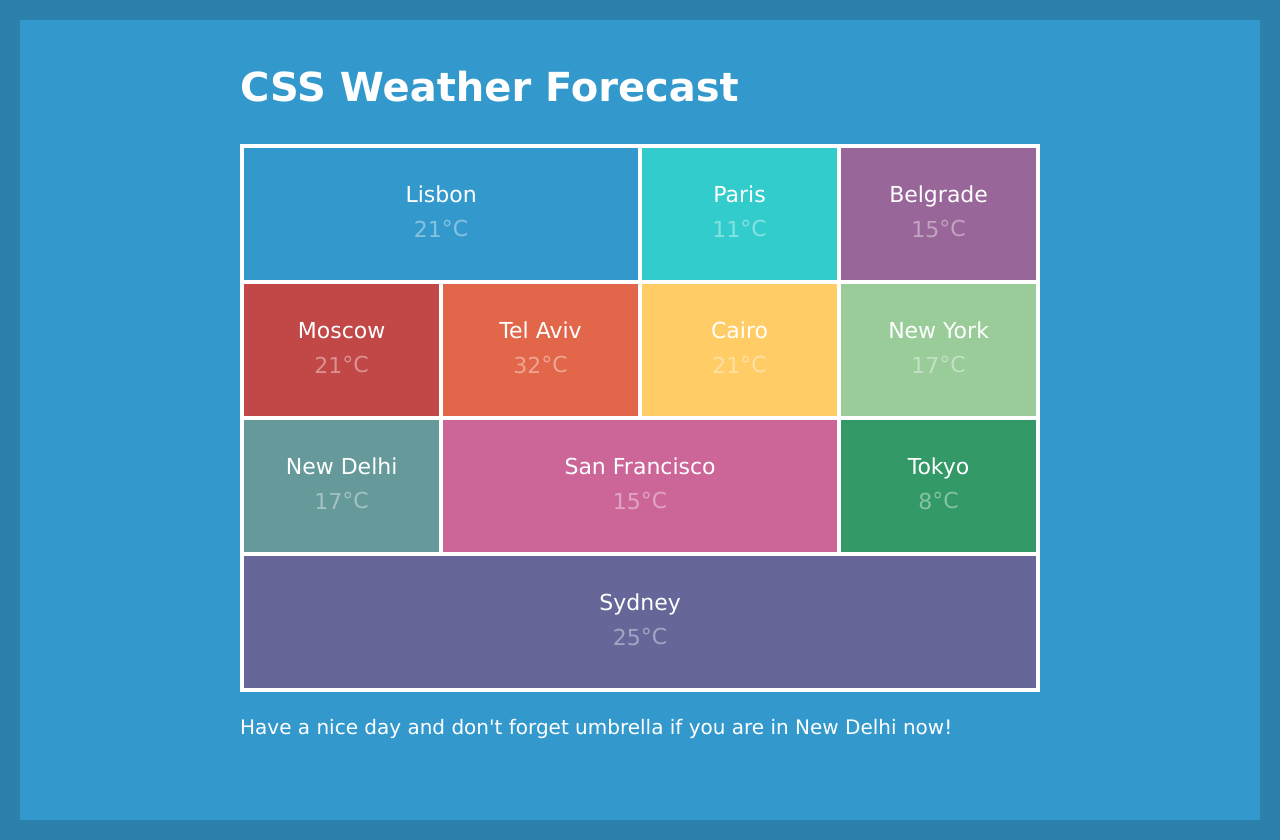
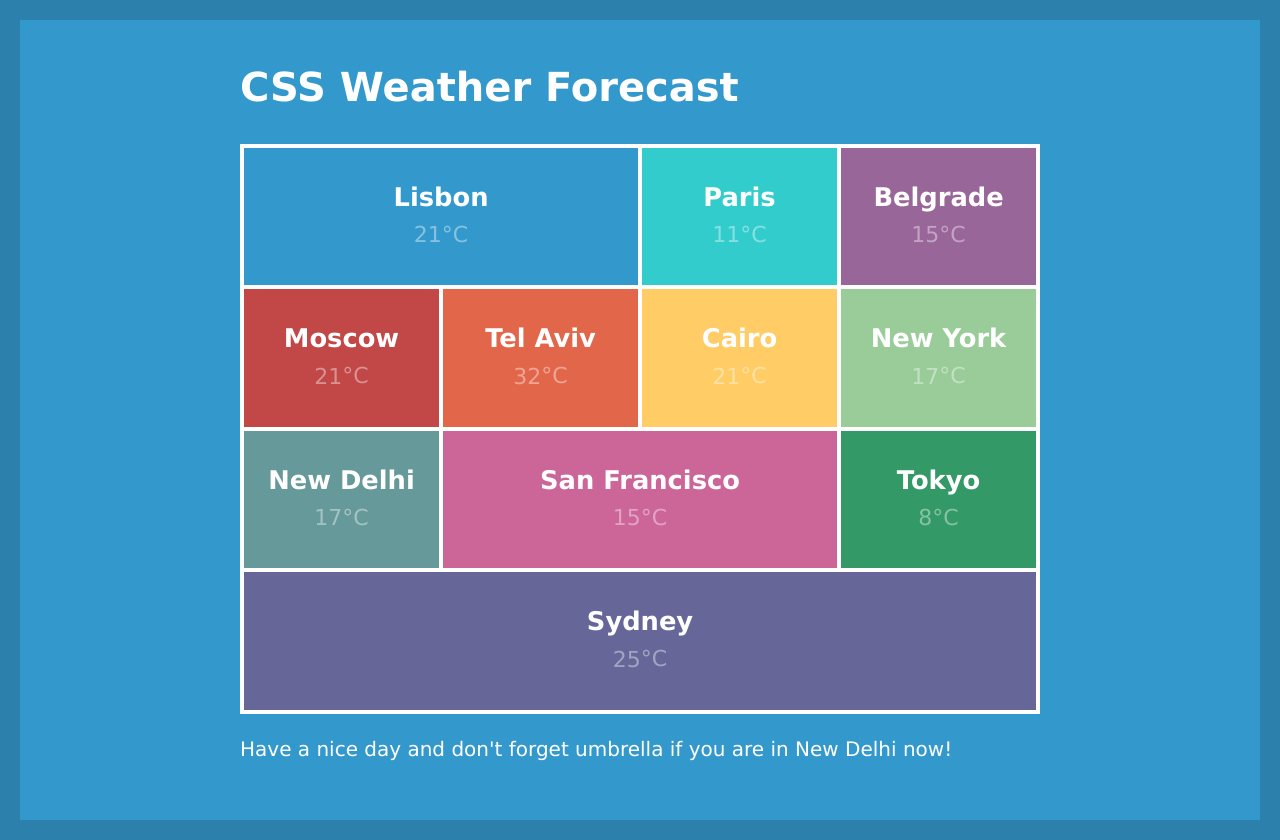
Before and after one commit to turb0bur/css-weather-forecast, a plain HTML site: page index.html in a window 1280 px wide. Drawn offline with Linux system fonts and the light colour scheme; some icons are missing.

Commit message:
delete ul in ul, closed header, fixed styles

```diff
--- a/css/style.css
+++ b/css/style.css
@@ -39,16 +39,12 @@ main {
 	border: 2px solid #fff;
 }
 
+.wf-city > h3 {
+	margin: 0;
+}
+
 .wf-cities:hover .wf-city:not(:hover) {
 	opacity: 0.6;
-}
-
-.wf-box-content {
-	padding: 0;
-}
-
-li {
-    list-style-type: none;
 }
 
 .wf-weather {
--- a/index.html
+++ b/index.html
@@ -11,106 +11,85 @@
 	<div class="wf-container">
 		<header class="wf-header">
 			<h1>CSS Weather Forecast <i class="wi wi-day-sleet"></i></h1>
+		</header>
 		<main>
 			<ul class="wf-cities">
 				<li class="wf-city wf-lisbon">
-					<ul class="wf-box-content">
-						<li>Lisbon</li>
-						<li class="wf-weather">
+					<h3>Lisbon</h3>
+					<div class="wf-weather">
 						<span class="wf-temperature">21</span>
 						<i class="wi wi-day-sunny"></i>
-						</li>
-					</ul>
+					</div>
 				</li>
 				<li class="wf-city wf-paris">
-					<ul class="wf-box-content">
-						<li>Paris</li>
-						<li class="wf-weather">
+					<h3>Paris</h3>
+					<div class="wf-weather">
 						<span class="wf-temperature">11</span>
 						<i class="wi wi-night-showers"></i>
-						</li>
-					</ul>
+					</div>
 				</li>
 				<li class="wf-city wf-belgrade">
-					<ul class="wf-box-content">
-						<li>Belgrade</li>
-						<li class="wf-weather">
+					<h3>Belgrade</h3>
+					<div class="wf-weather">
 						<span class="wf-temperature">15</span>
 						<i class="wi wi-day-cloudy"></i>
-						</li>
-					</ul>
+					</div>
 				</li>
 				<li class="wf-city wf-moscow">
-					<ul class="wf-box-content">
-						<li>Moscow</li>
-						<li class="wf-weather">
+					<h3>Moscow</h3>
+					<div class="wf-weather">
 						<span class="wf-temperature">21</span>
 						<i class="wi wi-day-cloudy-high"></i>
-						</li>
-					</ul>
+					</div>
 				</li>
 				<li class="wf-city wf-tel-aviv">
-					<ul class="wf-box-content">
-						<li>Tel Aviv</li>
-						<li class="wf-weather">
+					<h3>Tel Aviv</h3>
+					<div class="wf-weather">
 						<span class="wf-temperature">32</span>
 						<i class="wi wi-hot"></i>
-						</li>
-					</ul>
+					</div>
 				</li>
 				<li class="wf-city wf-cairo">
-					<ul class="wf-box-content">
-						<li>Cairo</li>
-						<li class="wf-weather">
+					<h3>Cairo</h3>
+					<div class="wf-weather">
 						<span class="wf-temperature">21</span>
 						<i class="wi wi-day-sunny"></i>
-						</li>
-					</ul>
+					</div>
 				</li>
 				<li class="wf-city wf-new-york">
-					<ul class="wf-box-content">
-						<li>New York</li>
-						<li class="wf-weather">
+					<h3>New York</h3>
+					<div class="wf-weather">
 						<span class="wf-temperature">17</span>
 						<i class="wi wi-day-sleet-storm"></i>
-						</li>
-					</ul>
+					</div>
 				</li>
 				<li class="wf-city wf-new-delhi">
-					<ul class="wf-box-content">
-						<li>New Delhi</li>
-						<li class="wf-weather">
+					<h3>New Delhi</h3>
+					<div class="wf-weather">
 						<span class="wf-temperature">17</span>
 						<i class="wi wi-rain-wind"></i>
-						</li>
-					</ul>
+					</div>
 				</li>
 				<li class="wf-city wf-san-francisco">
-					<ul class="wf-box-content">
-						<li>San Francisco</li>
-						<li class="wf-weather">
+					<h3>San Francisco</h3>
+					<div class="wf-weather">
 						<span class="wf-temperature">15</span>
 						<i class="wi wi-day-sunny-overcast"></i>
-						</li>
-					</ul>
+					</div>
 				</li>
 				<li class="wf-city wf-tokyo">
-					<ul class="wf-box-content">
-						<li>Tokyo</li>
-						<li class="wf-weather">
+					<h3>Tokyo</h3>
+					<div class="wf-weather">
 						<span class="wf-temperature">8</span>
 						<i class="wi wi-night-clear"></i>
-						</li>
-					</ul>
+					</div>
 				</li>
 				<li class="wf-city wf-sydney">
-					<ul class="wf-box-content">
-						<li>Sydney</li>
-						<li class="wf-weather">
+						<h3>Sydney</h3>
+						<div class="wf-weather">
 							<span class="wf-temperature">25</span>
 							<i class="wi wi-night-partly-cloudy"></i>
-						</li>
-					</ul>
+						</div>
 				</li>
 			</ul>
 		</main>
```
Lines whose indentation alone changed are shown as unchanged.
